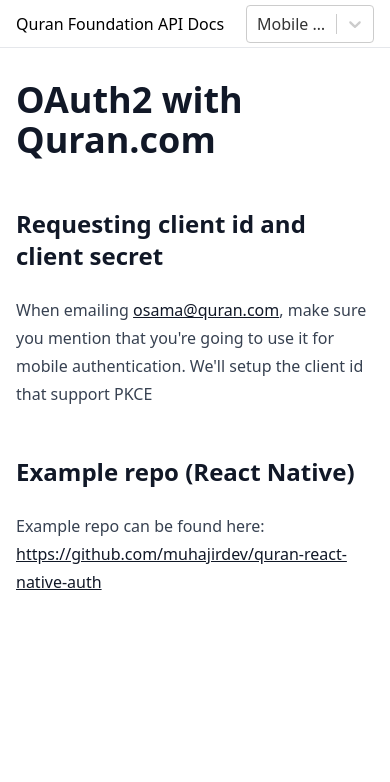
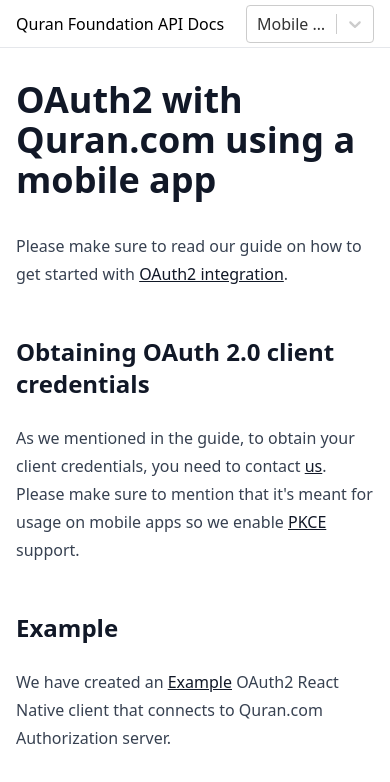
Before and after one commit to quran/quran-api-docs, a Next.js app: page /auth/guides/mobile-auth in a window 390 px wide. Shown: the top 782 px of the page. Built offline with nearby package versions, Linux system fonts and the light colour scheme; no server answers.

Commit message:
Updates to mobile auth guide

```diff
--- a/src/pages/auth/guides/getting-started-with-oauth2.mdx
+++ b/src/pages/auth/guides/getting-started-with-oauth2.mdx
@@ -61,7 +61,7 @@
 
 ## Example
 
-We have created an [Example OAuth2 client](https://github.com/quran/quran-oauth2-example) that executes step 2 (authorzation request) and receives a callback with tokens required to perform steps 4 and 5 upon successful authorization request. We have used the Example client to connect to Quran.com Authorization server and which can be found [here](https://oauth2-client-example.quran.com/). The generated accessToken resulting from the callback can be used to access V1 resource server APIs listed [here](/auth/v1).
+We have created an [Example OAuth2 client](https://github.com/quran/quran-oauth2-example) that executes step 2 (authorzation request) and receives a callback with tokens required to perform steps 4 and 5 upon successful authorization request. We have used the Example client to connect to Quran.com Authorization server which can be found [here](https://oauth2-client-example.quran.com/). The generated accessToken resulting from the callback can be used to access V1 resource server APIs listed [here](/auth/v1).
 
 export default ({ children }) => (
   <GuideLayout title="Getting started with Quran.com's OAuth2">
--- a/src/pages/auth/guides/mobile-auth.mdx
+++ b/src/pages/auth/guides/mobile-auth.mdx
@@ -1,15 +1,16 @@
 import { GuideLayout } from '@/components/guide-layout'
 
-# OAuth2 with Quran.com
+# OAuth2 with Quran.com using a mobile app
 
-## Requesting client id and client secret
+Please make sure to read our guide on how to get started with [OAuth2 integration](/auth/guides/getting-started-with-oauth2).
 
-When emailing osama@quran.com, make sure you mention that you're going to use it for mobile authentication.
-We'll setup the client id that support PKCE
+## Obtaining OAuth 2.0 client credentials
 
-## Example repo (React Native)
+As we mentioned in the guide, to obtain your client credentials, you need to contact [us](mailto:osama@quran.com). Please make sure to mention that it's meant for usage on mobile apps so we enable [PKCE](https://oauth.net/2/pkce/) support.
 
-Example repo can be found here: https://github.com/muhajirdev/quran-react-native-auth
+## Example
+
+We have created an [Example](https://github.com/quran/oauth2-react-native-client-example) OAuth2 React Native client that connects to Quran.com Authorization server.
 
 export default ({ children }) => (
   <GuideLayout title="OAuth2 Tutorial">{children}</GuideLayout>
```
